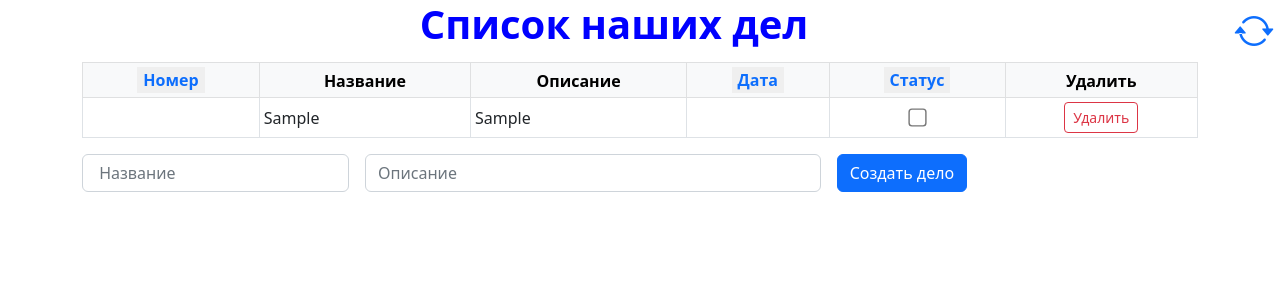
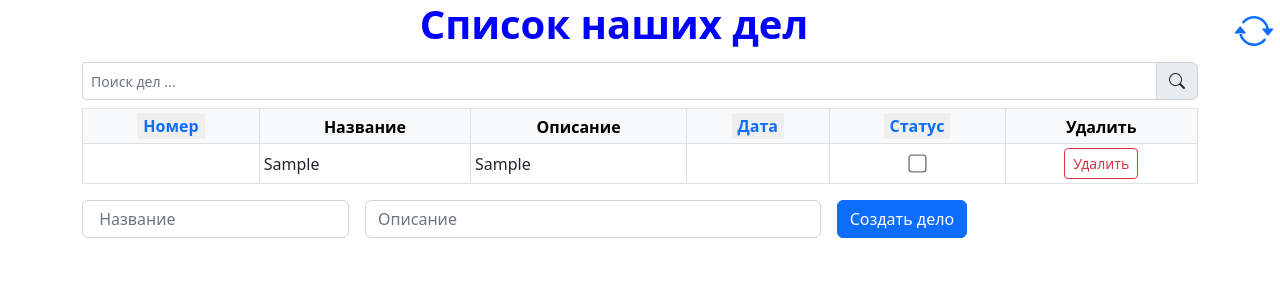
Before and after one commit to m00khin/react_project, a React (Create React App) app in the folder todo-front/: page / in a window 1280 px wide. Both pictures are taken after typing "Sample", "Sample" into the empty fields and a click on the button "Создать дело". Shown: the top 300 px of the page. Built offline with nearby package versions, Linux system fonts and the light colour scheme; no server answers.

Commit message:
Final preview commit 07.08.24 16:45

```diff
--- a/todo-front/src/App.js
+++ b/todo-front/src/App.js
@@ -49,39 +49,11 @@ function App() {
                 <button
                     style={{border: '0', background: '#fff'}}
                     onClick={getTodos}>
-                    {/*<span className='badge rounded-pill'>*/}
-                        <i className='bi bi-arrow-repeat fs-1 text-primary'></i>
-                    {/*</span>*/}
+                    <i className='bi bi-arrow-repeat fs-1 text-primary'></i>
                 </button>
             </div>
-            {/*<TodoList todos={todos} removeTodo={removeTodo} editDone={editDone} sortTodo={sortTodo}/>*/}
             <TodoList todos={todos} removeTodo={removeTodo} editDone={editDone}/>
             <AddTodo createTodo={createTodo}/>
-
-            {/*<table*/}
-            {/*    // id='table'*/}
-            {/*    data-toggle='table'*/}
-            {/*    // data-height='300'*/}
-            {/*    // data-cache='false'*/}
-            {/*    // data-data-type='text'*/}
-            {/*    // data-side-pagination='server'*/}
-            {/*    // data-content-type='application/json'*/}
-            {/*    data-url='http://127.0.0.1:8000/api/todo/'*/}
-            {/*>*/}
-            {/*    <thead>*/}
-            {/*    <tr>*/}
-            {/*        <th data-field="id" data-sortable='true'>Номер</th>*/}
-            {/*        <th data-field="title">Название</th>*/}
-            {/*        <th data-field="description">Описание</th>*/}
-            {/*        <th data-field="date" data-sortable='true'>Дата</th>*/}
-            {/*        <th data-field="done" data-sortable='true'>Статус</th>*/}
-            {/*        <th>Выполнить</th>*/}
-            {/*        <th>Отменить</th>*/}
-            {/*        <th>Удалить</th>*/}
-            {/*    </tr>*/}
-            {/*    </thead>*/}
-            {/*</table>*/}
-
         </div>
     );
 }
--- a/todo-front/src/SortTodo.jsx
+++ b/todo-front/src/SortTodo.jsx
@@ -1,10 +1,10 @@
 import {useMemo, useState} from "react";
 
-const SortTodo = (todoItems, config = null) => {
+const SortTodo = (todos, config = null) => {
     const [sortConfig, setSortConfig] = useState(config)
 
     const sortedTodos = useMemo(() => {
-        let sortableTodos = [...todoItems]
+        let sortableTodos = [...todos]
         if (sortConfig !== null) {
             sortableTodos.sort((a, b) => {
                 if (a[sortConfig.key] < b[sortConfig.key]) {
@@ -17,7 +17,7 @@ const SortTodo = (todoItems, config = null) => {
             })
         }
         return sortableTodos
-    }, [todoItems, sortConfig])
+    }, [todos, sortConfig])
 
     const requestSort = (key) => {
         let direction = 'ascending'
@@ -31,8 +31,7 @@ const SortTodo = (todoItems, config = null) => {
         setSortConfig({key, direction})
     }
 
-    return {todoItems: sortedTodos, requestSort}
-    // return {todoItems: sortedTodos, requestSort, sortConfig}
+    return {sorted: sortedTodos, requestSort}
 };
 
 export default SortTodo;
--- a/todo-front/src/Todo.jsx
+++ b/todo-front/src/Todo.jsx
@@ -1,5 +1,4 @@
 import React from "react";
-
 
 const Todo = (props) => {
     return (
--- a/todo-front/src/TodoList.jsx
+++ b/todo-front/src/TodoList.jsx
@@ -1,27 +1,46 @@
-import React from "react";
+import React, {useState, useEffect} from "react";
 import Todo from "./Todo";
 import SortTodo from "./SortTodo";
 
-// const TodoList = ({todos, removeTodo, editDone, sortTodo}) => {
 const TodoList = ({todos, removeTodo, editDone}) => {
-    // const {todoItems, requestSort, sortConfig} = SortTodo(todos)
-    const {todoItems, requestSort} = SortTodo(todos)
+    const [filtered, setFiltered] = useState([])
+    const excludeColumns = ['id', 'date', 'done']
+    const {sorted, requestSort} = SortTodo(filtered)
 
-    // const [sortedField, setSortedField] = useState(null)
-    // let sortedTodos = [...todos]
-    // if (sortedField !== null) {
-    //     sortedTodos.sort((a, b) => {
-    //         return a[sortedField.key] > b[sortedField.key] ? 1 : -1
-    //     })
-    //     sortTodo(sortedTodos)
-    // }
+    useEffect(() => {
+        setFiltered(todos)
+    }, [todos]);
 
-    if (!todoItems.length) {
+    const searchTodos = value => {
+        let workTodos = [];
+        if (value !== '') {
+            const tempTodos = [...todos]
+            workTodos = tempTodos.filter(todo => {
+                return Object.keys(todo).some(key => excludeColumns.includes(key) ? false : todo[key].toString().toLowerCase().includes(value.toLowerCase().trim()))
+            });
+        } else {
+            workTodos = [...todos];
+        }
+        setFiltered(workTodos);
+    };
+
+    if (!sorted.length) {
         return <h2 style={{textAlign: "center", color: 'red'}}>Дела не найдены</h2>
     }
 
-    return (
-        <div className='container'>
+    return (<div className='container'>
+            <div className='input-group mb-sm-2'>
+                <input
+                    className='form-control form-control-sm'
+                    type='text'
+                    placeholder='Поиск дел ...'
+                    onChange={({target: {value}}) => searchTodos(value)}
+                />
+                <span className='input-group-text'>
+                    <i className='bi bi-search'></i>
+                </span>
+            </div>
+
             <table className="table table-hover table-sm align-middle table-bordered">
                 <thead className='table-light' style={{textAlign: 'center'}}>
                 <tr>
@@ -29,11 +48,8 @@ const TodoList = ({todos, removeTodo, editDone}) => {
                         <button
                             type='button'
                             style={{border: '0'}}
-                            // className={getClassNameFor('id')}
                             className='text-primary fw-bold'
                             onClick={() => requestSort('id')}>Номер
-                            {/*<i className={sortConfig.direction === 'ascending' ?*/}
-                            {/*       'bi bi-caret-up' : 'bi bi-caret-down'}></i>*/}
                         </button>
                     </th>
 
@@ -45,8 +61,6 @@ const TodoList = ({todos, removeTodo, editDone}) => {
                             style={{border: '0'}}
                             className='text-primary fw-bold'
                             onClick={() => requestSort('date')}>Дата
-                            {/*<i className={sortConfig.direction === 'ascending' ?*/}
-                            {/*       'bi bi-caret-up' : 'bi bi-caret-down'}></i>*/}
                         </button>
                     </th>
 
@@ -55,8 +69,6 @@ const TodoList = ({todos, removeTodo, editDone}) => {
                             style={{border: '0'}}
                             className='text-primary fw-bold'
                             onClick={() => requestSort('done')}>Статус
-                            {/*<i className={sortConfig.direction === 'ascending' ?*/}
-                            {/*       'bi bi-caret-up' : 'bi bi-caret-down'}></i>*/}
                         </button>
                     </th>
 
@@ -64,16 +76,14 @@ const TodoList = ({todos, removeTodo, editDone}) => {
                 </tr>
                 </thead>
                 <tbody>
-                    {
-                        todoItems.map(
-                            todoo =>
-                                <Todo todoo={todoo} key={todoo.id} removeTodo={removeTodo} editDone={editDone}/>
-                        )
-                    }
+                {
+                    sorted.map(todoo =>
+                        <Todo todoo={todoo} key={todoo.id} removeTodo={removeTodo} editDone={editDone}/>
+                    )
+                }
                 </tbody>
             </table>
-        </div>
-    );
+        </div>);
 };
 
 export default TodoList;
```
